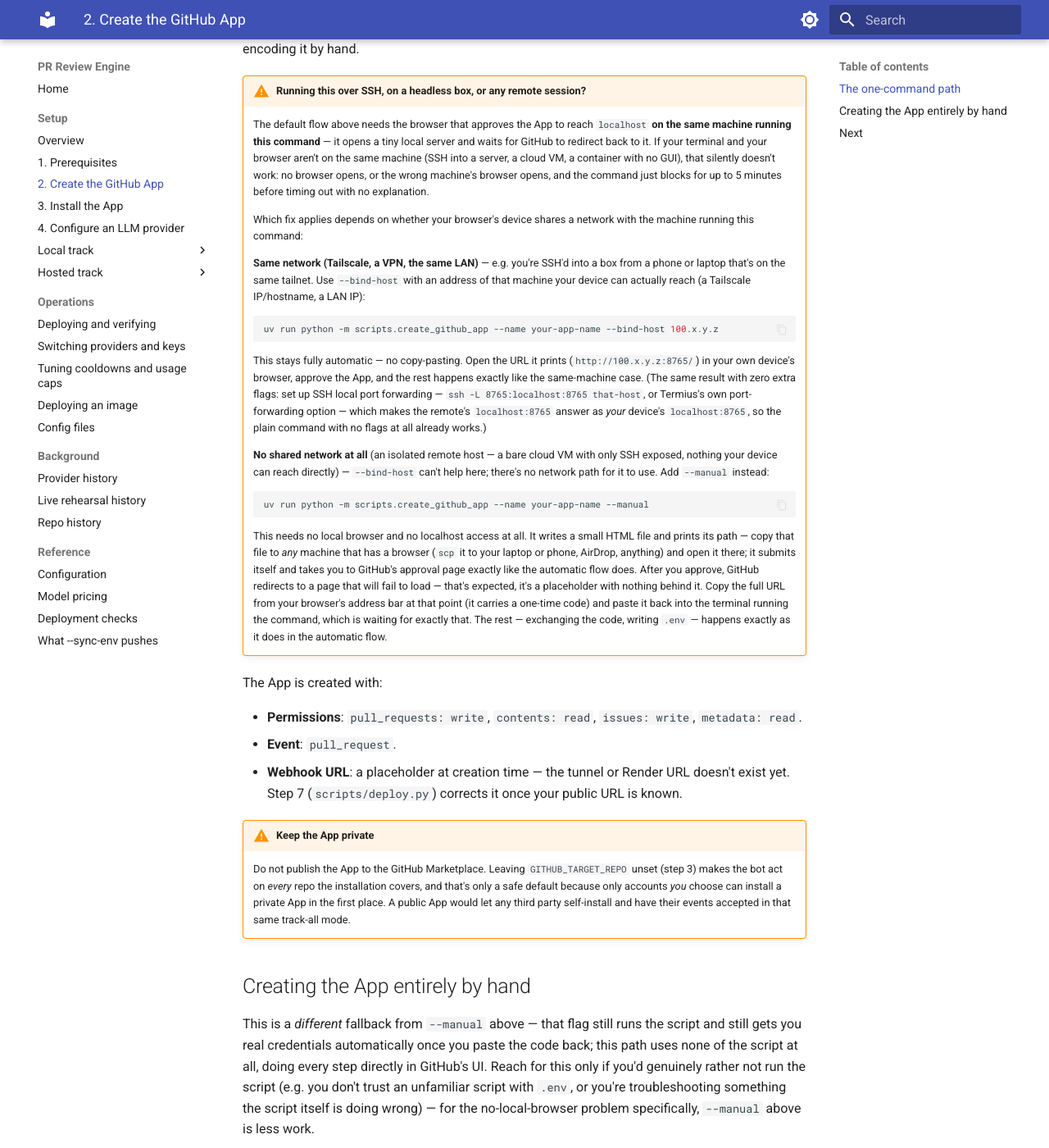
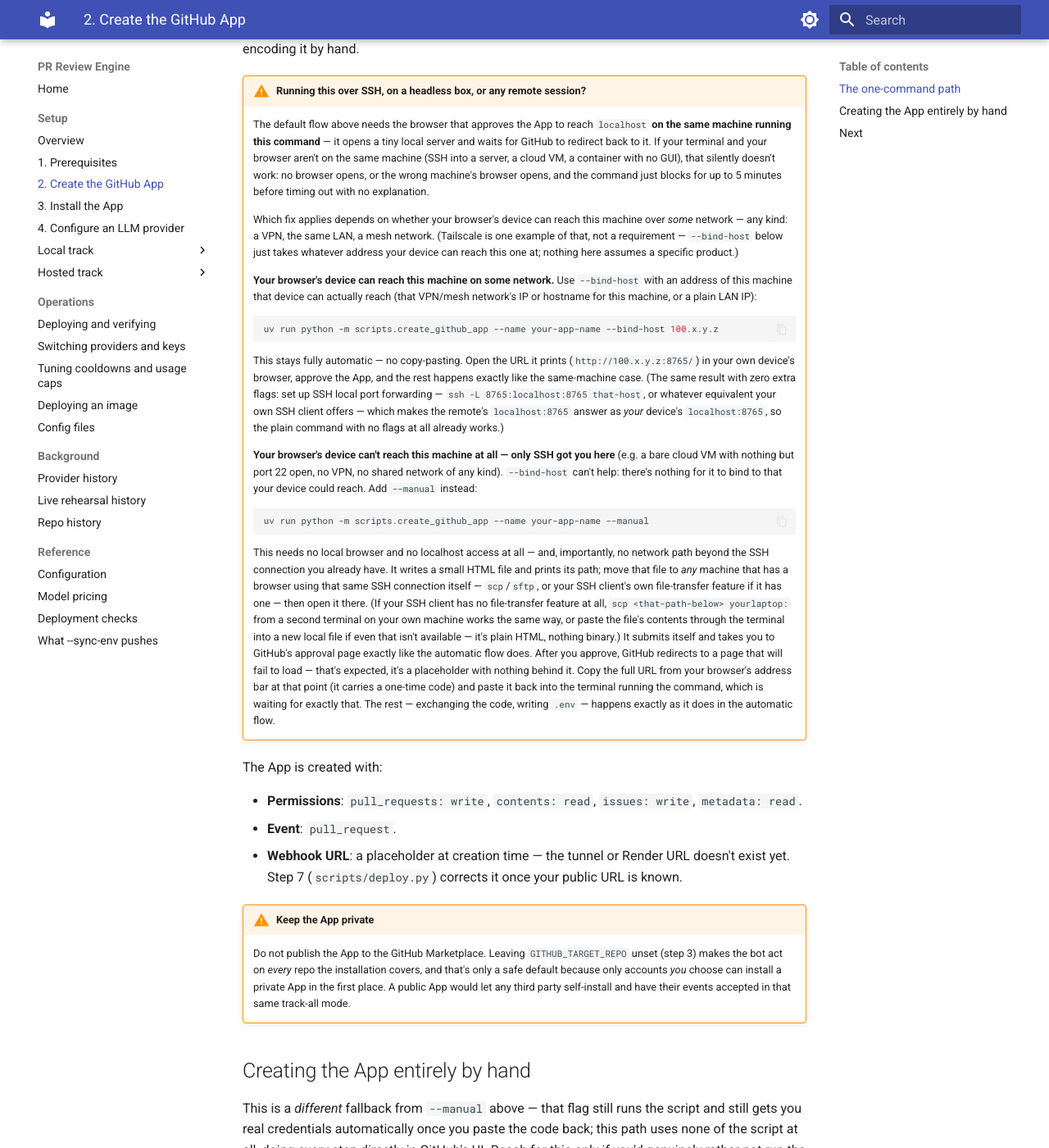
Before and after one commit to SomeoneSomewhereelse/pr-review-bot, an MkDocs documentation site: the page built from guide/setup/02-github-app.md, in a window 1280 px wide and 1400 px high, scrolled down 712 px. Shown: the whole window at 82% size. Built offline with MkDocs 1.6.1 and Material for MkDocs 9.7.7, drawn with Linux system fonts in a browser that asks for light colours.

Commit message:
docs: stop --manual's guidance from reading as needing a shared network too
Step 2's SSH-with-no-shared-network branch told the operator to scp the
manifest file to a browser-having machine right after telling them --bind-
host has no network path to use -- easy to misread as "nothing here has a
network path," when scp/sftp actually piggyback on the exact SSH connection
that already got them onto the machine, needing no additional network,
VPN, or shared-network setup at all. Made that explicit, and named the
terminal-paste fallback for an SSH client with no file-transfer feature.

Also generalized the --bind-host examples (script docstring, --help text,
guide) that named Tailscale and Termius specifically -- the flag takes any
reachable address and never assumes a particular product; wording now says
so instead of reading as if a specific VPN/SSH-client combination were
required.

No behavior change -- docstrings, --help text, and guide prose only.

Co-Authored-By: Claude Sonnet 5 <noreply@anthropic.com>
Claude-Session: https://claude.ai/code/session_018LYAaMYXUswyf8jk777Pu2

````diff
--- a/guide/setup/02-github-app.md
+++ b/guide/setup/02-github-app.md
@@ -41,13 +41,16 @@ base64-encoding it by hand.
     browser opens, or the wrong machine's browser opens, and the command
     just blocks for up to 5 minutes before timing out with no explanation.
 
-    Which fix applies depends on whether your browser's device shares a
-    network with the machine running this command:
+    Which fix applies depends on whether your browser's device can reach
+    this machine over *some* network — any kind: a VPN, the same LAN, a
+    mesh network. (Tailscale is one example of that, not a requirement —
+    `--bind-host` below just takes whatever address your device can reach
+    this one at; nothing here assumes a specific product.)
 
-    **Same network (Tailscale, a VPN, the same LAN)** — e.g. you're SSH'd
-    into a box from a phone or laptop that's on the same tailnet. Use
-    `--bind-host` with an address of that machine your device can actually
-    reach (a Tailscale IP/hostname, a LAN IP):
+    **Your browser's device can reach this machine on some network.** Use
+    `--bind-host` with an address of this machine that device can actually
+    reach (that VPN/mesh network's IP or hostname for this machine, or a
+    plain LAN IP):
 
     ```bash
     uv run python -m scripts.create_github_app --name your-app-name --bind-host 100.x.y.z
@@ -57,31 +60,38 @@ base64-encoding it by hand.
     (`http://100.x.y.z:8765/`) in your own device's browser, approve the App,
     and the rest happens exactly like the same-machine case. (The same
     result with zero extra flags: set up SSH local port forwarding —
-    `ssh -L 8765:localhost:8765 that-host`, or Termius's own port-forwarding
-    option — which makes the remote's `localhost:8765` answer as *your*
-    device's `localhost:8765`, so the plain command with no flags at all
-    already works.)
+    `ssh -L 8765:localhost:8765 that-host`, or whatever equivalent your own
+    SSH client offers — which makes the remote's `localhost:8765` answer as
+    *your* device's `localhost:8765`, so the plain command with no flags at
+    all already works.)
 
-    **No shared network at all** (an isolated remote host — a bare cloud VM
-    with only SSH exposed, nothing your device can reach directly) —
-    `--bind-host` can't help here; there's no network path for it to use.
-    Add `--manual` instead:
+    **Your browser's device can't reach this machine at all — only SSH got
+    you here** (e.g. a bare cloud VM with nothing but port 22 open, no VPN,
+    no shared network of any kind). `--bind-host` can't help: there's
+    nothing for it to bind to that your device could reach. Add `--manual`
+    instead:
 
     ```bash
     uv run python -m scripts.create_github_app --name your-app-name --manual
     ```
 
-    This needs no local browser and no localhost access at all. It writes a
-    small HTML file and prints its path — copy that file to *any* machine
-    that has a browser (`scp` it to your laptop or phone, AirDrop, anything)
-    and open it there; it submits itself and takes you to GitHub's approval
-    page exactly like the automatic flow does. After you approve, GitHub
-    redirects to a page that will fail to load — that's expected, it's a
-    placeholder with nothing behind it. Copy the full URL from your
-    browser's address bar at that point (it carries a one-time code) and
-    paste it back into the terminal running the command, which is waiting
-    for exactly that. The rest — exchanging the code, writing `.env` —
-    happens exactly as it does in the automatic flow.
+    This needs no local browser and no localhost access at all — and,
+    importantly, no network path beyond the SSH connection you already have.
+    It writes a small HTML file and prints its path; move that file to
+    *any* machine that has a browser using that same SSH connection itself
+    — `scp`/`sftp`, or your SSH client's own file-transfer feature if it has
+    one — then open it there. (If your SSH client has no file-transfer
+    feature at all, `scp <that-path-below> yourlaptop:` from a second
+    terminal on your own machine works the same way, or paste the file's
+    contents through the terminal into a new local file if even that isn't
+    available — it's plain HTML, nothing binary.) It submits itself and
+    takes you to GitHub's approval page exactly like the automatic flow
+    does. After you approve, GitHub redirects to a page that will fail to
+    load — that's expected, it's a placeholder with nothing behind it. Copy
+    the full URL from your browser's address bar at that point (it carries
+    a one-time code) and paste it back into the terminal running the
+    command, which is waiting for exactly that. The rest — exchanging the
+    code, writing `.env` — happens exactly as it does in the automatic flow.
 
 The App is created with:
 
````
Also changed, not shown: 1 other file.
